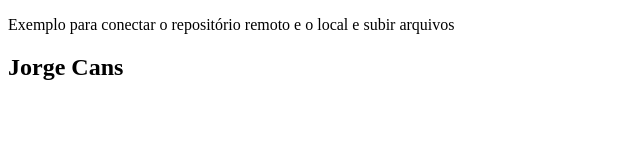
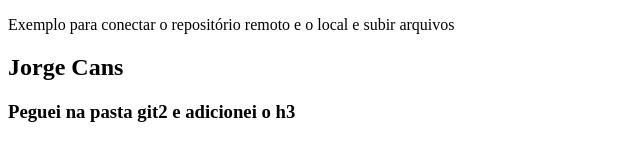
Before and after one commit to JorgeCanas-Dev78/sistema-da-minha-sala, a plain HTML site: page index.html in a window 1280 px wide. Shown: the whole page, without its empty margins (0-640 px from the left). Drawn offline with Linux system fonts and the light colour scheme.

Commit message:
Adicionado o h3 na pasta git2

```diff
--- a/index.html
+++ b/index.html
@@ -8,5 +8,6 @@
 <body>
     <p>Exemplo para conectar o repositório remoto e o local e subir arquivos</p>
     <h2>Jorge Cans</h2>
+    <h3>Peguei na pasta git2 e adicionei o h3</h3>
 </body>
 </html>
```
